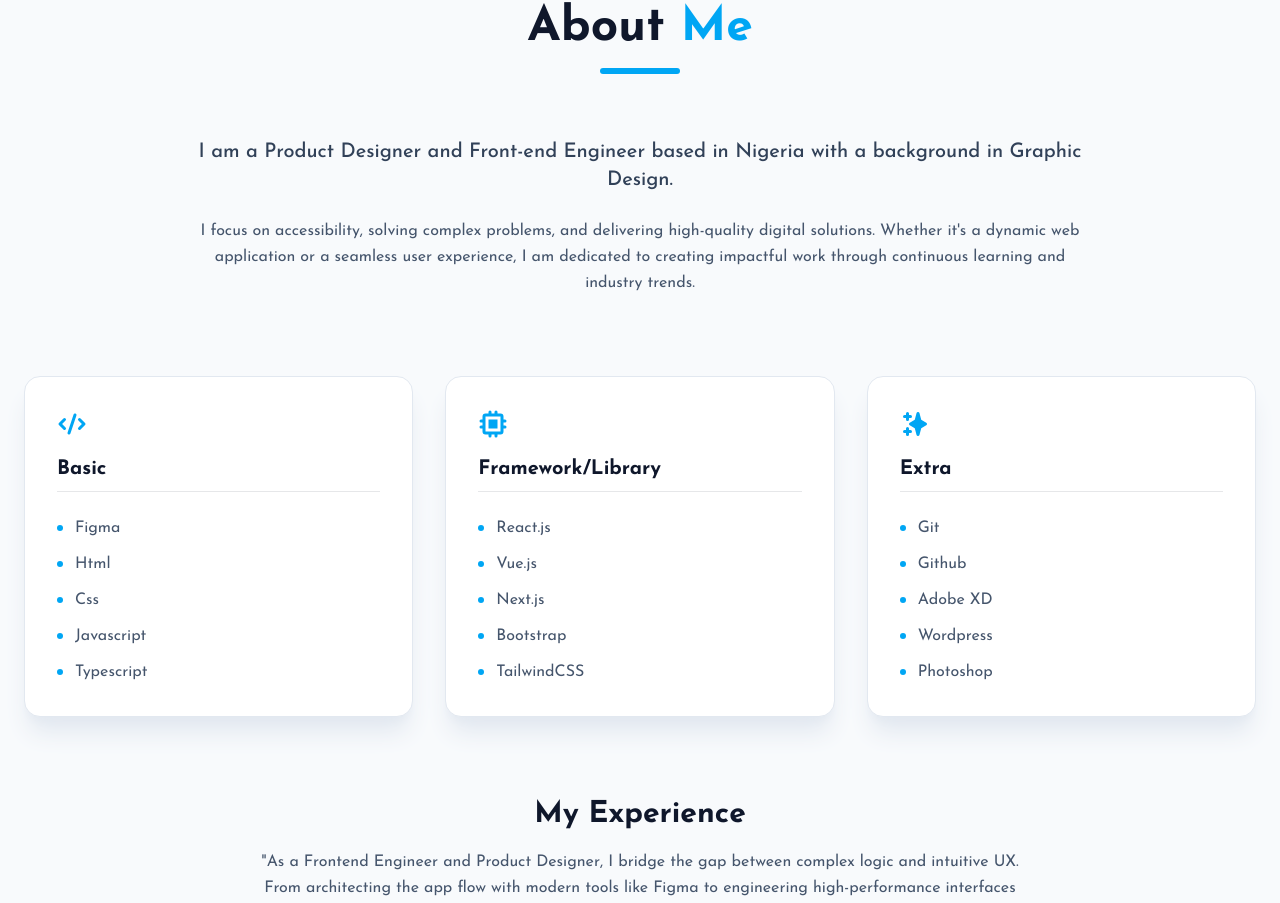
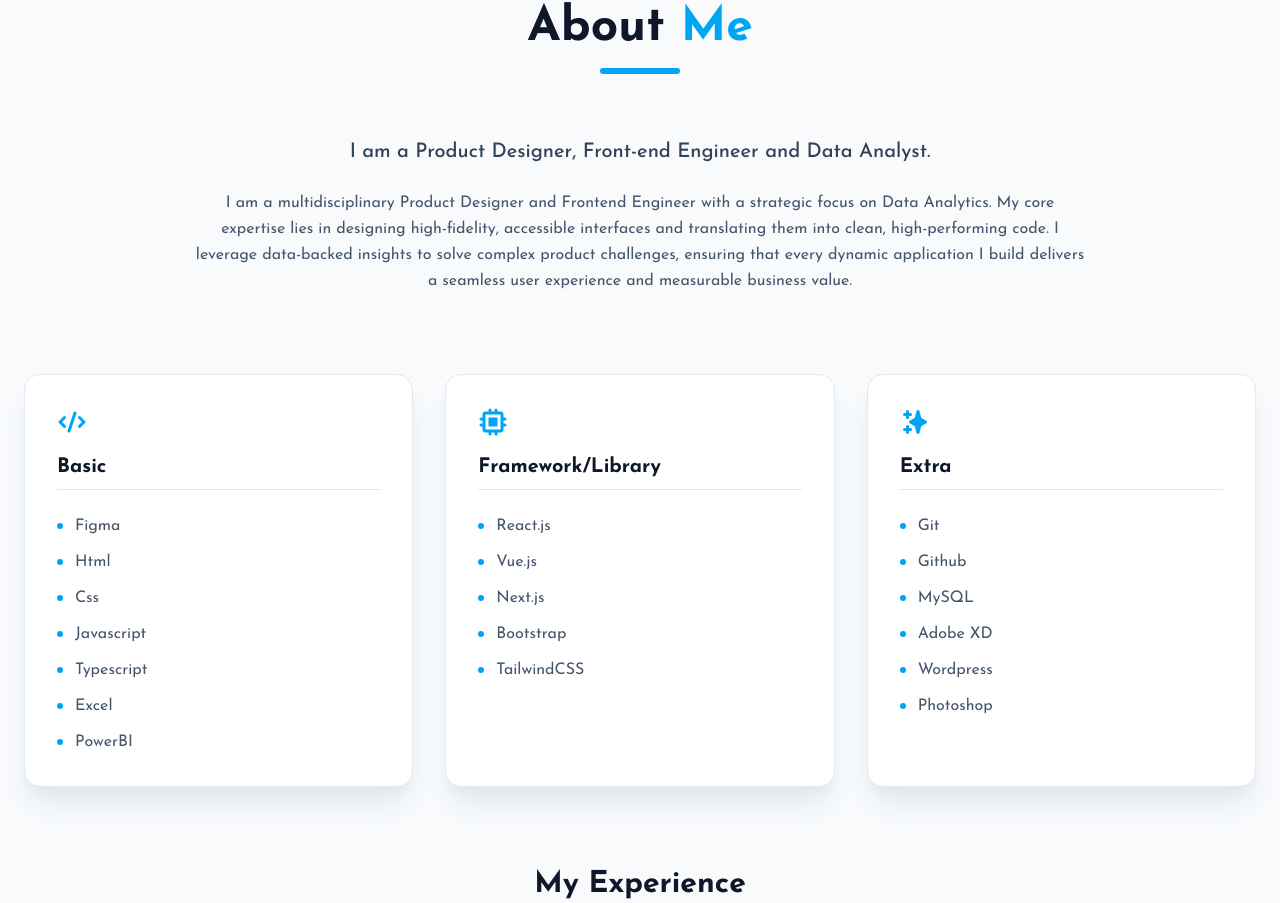
Before and after one commit to DsDigitalz/MyPortfolio-Project, a React (Vite) app: page / in a window 1280 px wide. Shown: the part 1071-1974 px from the top of the page. Built offline with nearby package versions, Linux system fonts and the light colour scheme.

Commit message:
updated the CV

```diff
--- a/src/Components/About.jsx
+++ b/src/Components/About.jsx
@@ -33,7 +33,15 @@ export default function About() {
     {
       title: "Basic",
       icon: <HiCode />,
-      skills: ["Figma", "Html", "Css", "Javascript", "Typescript"],
+      skills: [
+        "Figma",
+        "Html",
+        "Css",
+        "Javascript",
+        "Typescript",
+        "Excel",
+        "PowerBI",
+      ],
     },
     {
       title: "Framework/Library",
@@ -50,7 +58,7 @@ export default function About() {
     {
       title: "Extra",
       icon: <HiSparkles />,
-      skills: ["Git", "Github", "Adobe XD", "Wordpress", "Photoshop"],
+      skills: ["Git", "Github", "MySQL", "Adobe XD", "Wordpress", "Photoshop"],
     },
   ];
 
@@ -87,18 +95,17 @@ export default function About() {
             className={`text-lg md:text-xl font-medium ${isDarkMode ? "text-gray-300" : "text-slate-700"}`}
             {...scrollReveal}
           >
-            I am a Product Designer and Front-end Engineer based in Nigeria with
-            a background in Graphic Design.
+            I am a Product Designer, Front-end Engineer and Data Analyst.
           </motion.p>
           <motion.p
             className={`text-base leading-relaxed ${isDarkMode ? "text-gray-400" : "text-slate-600"}`}
             {...scrollReveal}
           >
-            I focus on accessibility, solving complex problems, and delivering
-            high-quality digital solutions. Whether it's a dynamic web
-            application or a seamless user experience, I am dedicated to
-            creating impactful work through continuous learning and industry
-            trends.
+            I am a multidisciplinary Product Designer and Frontend Engineer with
+            a strategic focus on Data Analytics. My core expertise lies in
+            designing high-fidelity, accessible interfaces and translating them
+            into clean, high-performing code. I leverage data-backed insights to
+            solve complex product challenges, ensuring that every dynamic application I build delivers a seamless user experience and measurable business value.
           </motion.p>
         </article>
 
--- a/src/Components/Hero.jsx
+++ b/src/Components/Hero.jsx
@@ -18,6 +18,7 @@ export default function Hero() {
     "Product Designer",
     "Frontend Engineer",
     "Frontend Instructor",
+    // "Data Analysis",
   ];
 
   useEffect(() => {
```
Also changed, not shown: src/Components/Portfolio.jsx (+8 -0 lines), src/Components/TopServices.jsx (+7 -1 lines), 2 other files (tests, documents, lock files or other folders).
